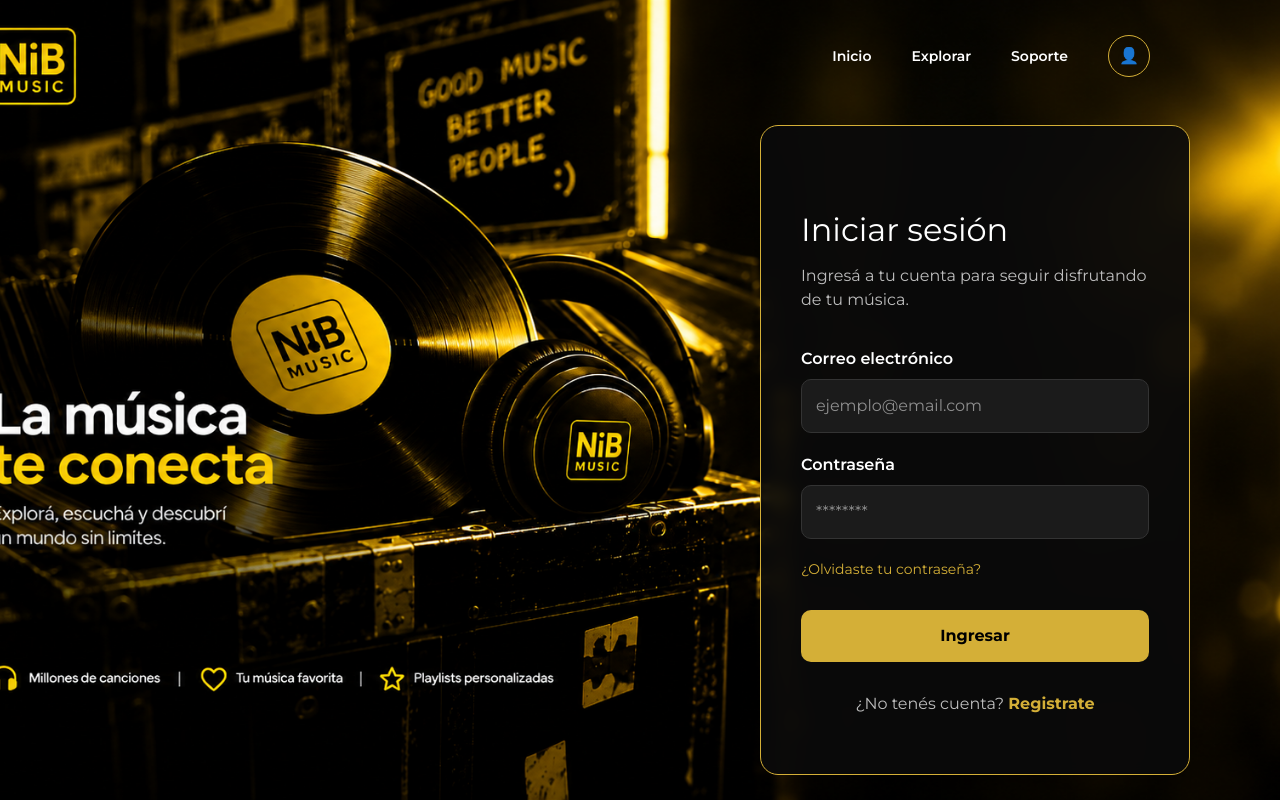
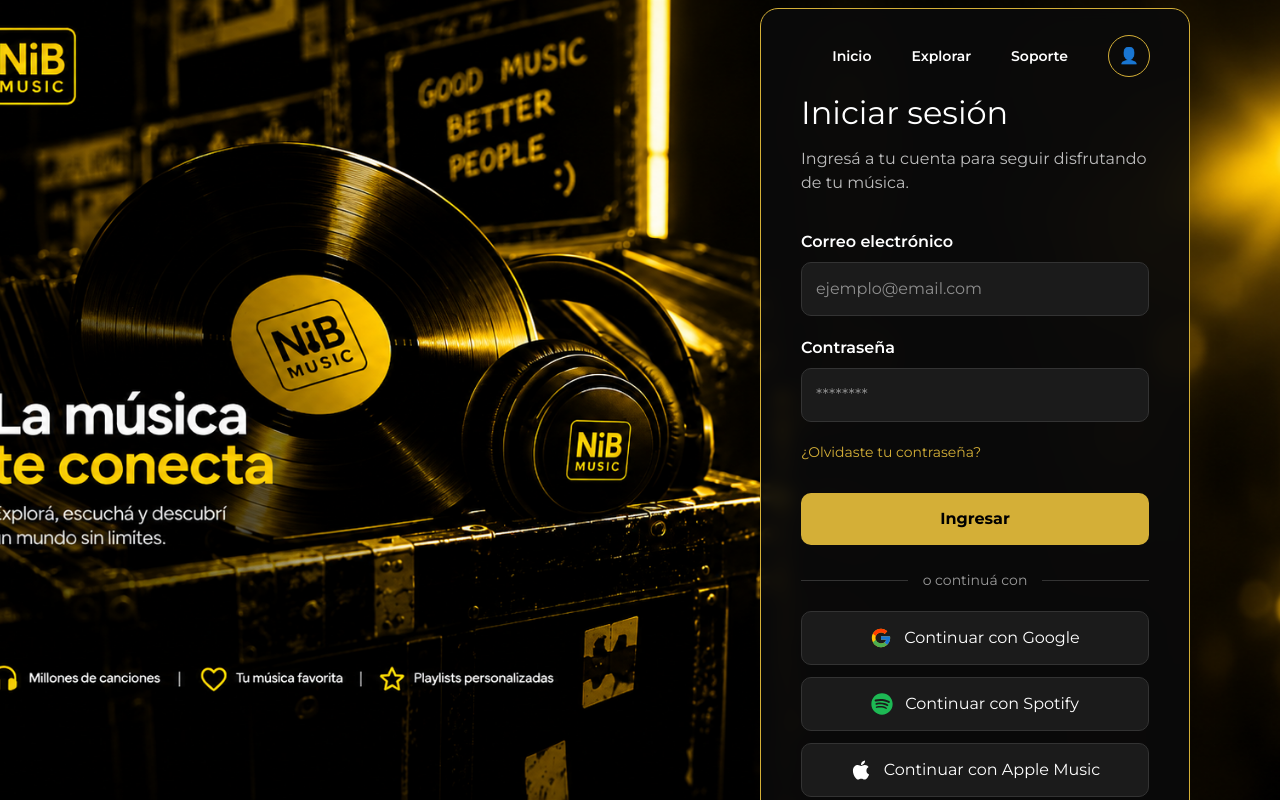
Before and after one commit to ivanlazartee/NiB-Music, a React (Vite) app: page /login in a window 1280 px wide. Built offline with nearby package versions, Linux system fonts and the light colour scheme.

Commit message:
Agregar opciones de inicio de sesión con Google, Spotify y Apple Music

```diff
--- a/src/pages/Login.jsx
+++ b/src/pages/Login.jsx
@@ -1,6 +1,8 @@
 import loginBg from "../assets/img/login-bg.png";
 import "./login.css";
 import { Link } from "react-router-dom";
+import { FcGoogle } from "react-icons/fc";
+import { FaSpotify, FaApple } from "react-icons/fa";
 
 function Login() {
   return (
@@ -53,9 +55,33 @@
   ¿Olvidaste tu contraseña?
 </Link>
 
-    <button type="submit" className="login-button">
-      Ingresar
-    </button>
+<button type="submit" className="login-button">
+  Ingresar
+</button>
+
+<div className="login-divider">
+  <span>o continuá con</span>
+</div>
+
+<div className="social-login">
+
+  <button type="button" className="social-button">
+    <FcGoogle size={22} />
+    Continuar con Google
+  </button>
+
+  <button type="button" className="social-button">
+    <FaSpotify size={22} color="#1DB954" />
+    Continuar con Spotify
+  </button>
+
+  <button type="button" className="social-button">
+    <FaApple size={22} />
+    Continuar con Apple Music
+  </button>
+
+</div>
+
 <p className="register-text">
   ¿No tenés cuenta? <Link to="/registro">Registrate</Link>
 </p>
--- a/src/pages/login.css
+++ b/src/pages/login.css
@@ -156,3 +156,57 @@
     text-decoration:none;
     font-weight:700;
 }
+
+.login-divider{
+    display: flex;
+    align-items: center;
+    margin: 25px 0 20px;
+}
+
+.login-divider::before,
+.login-divider::after{
+    content: "";
+    flex: 1;
+    height: 1px;
+    background: #333;
+}
+
+.login-divider span{
+    color: #9b9b9b;
+    font-size: 14px;
+    padding: 0 15px;
+}
+
+.social-login{
+    display: flex;
+    flex-direction: column;
+    gap: 12px;
+}
+
+.social-button{
+    width: 100%;
+    display: flex;
+    align-items: center;
+    justify-content: center;
+    gap: 12px;
+
+    padding: 14px;
+
+    background: #1b1b1b;
+    color: white;
+
+    border: 1px solid #333;
+    border-radius: 10px;
+
+    cursor: pointer;
+    transition: .25s ease;
+}
+
+.social-button:hover{
+    border-color: #d4af37;
+    background: #252525;
+}
+
+.social-button svg{
+    font-size: 22px;
+}
```
